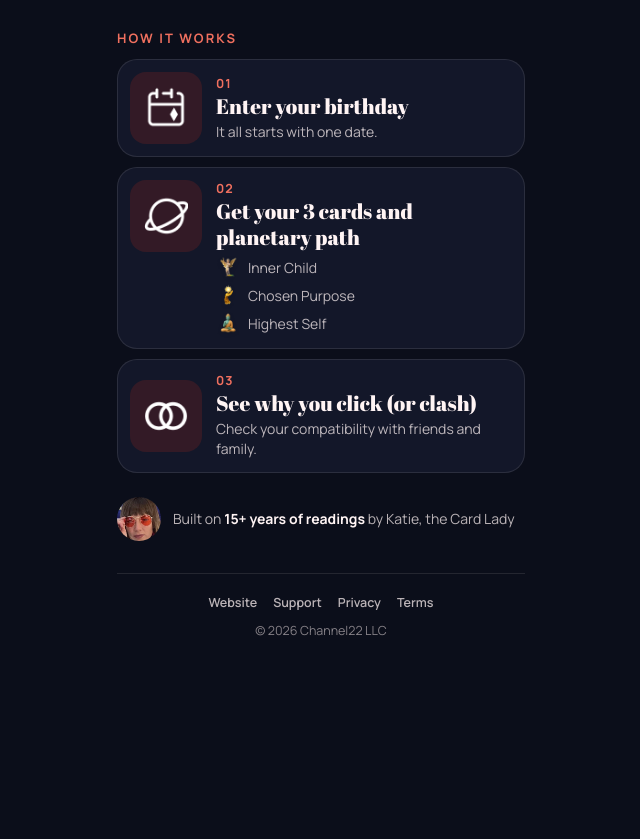
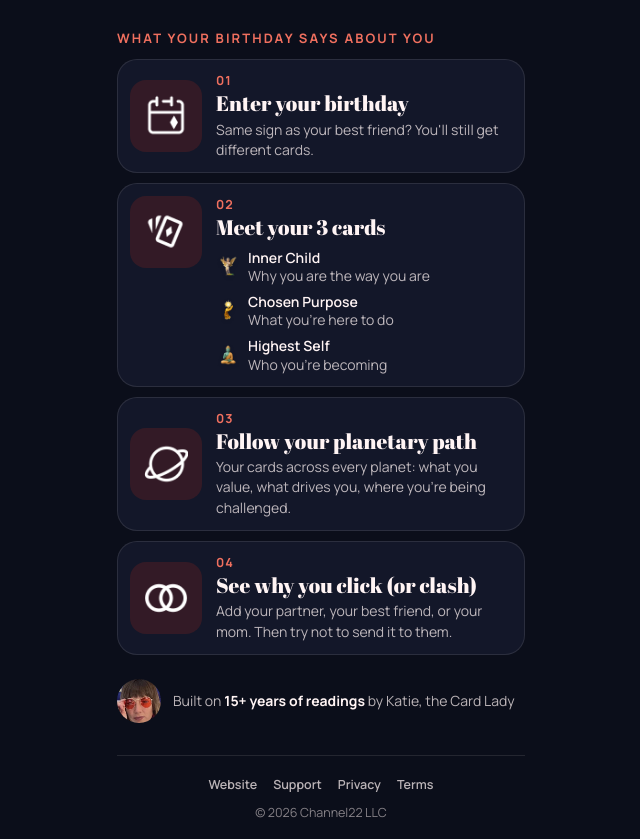
Before and after one commit to CyberBrunk/Cardy-Web, a website: page ig/index.html in a window 1280 px wide. Shown: the part 547-1386 px from the top of the page, without its empty margins (319-959 px from the left). Before the commit the page ends 1215 px from the top, so only its background shows below. Drawn offline with Linux system fonts and the light colour scheme.

Commit message:
Landing page: curiosity-led four-step section, accurate Life Path copy
Co-Authored-By: Claude Opus 5.5 <noreply@anthropic.com>

```diff
--- a/ig/index.html
+++ b/ig/index.html
@@ -157,8 +157,9 @@
     .step-num { font-size: 12.5px; font-weight: 700; letter-spacing: .08em; color: var(--coral); }
     .step h3 { margin: 1px 0 3px; font-family: var(--font-display); font-size: 21px; font-weight: 400; line-height: 1.2; }
     .step p { font-size: 14px; color: var(--cream-dim); }
-    .card-list { display: grid; gap: 4px; margin-top: 6px; padding: 0; list-style: none; font-size: 14px; color: var(--cream-dim); }
+    .card-list { display: grid; gap: 8px; margin-top: 8px; padding: 0; list-style: none; font-size: 14px; line-height: 1.3; color: var(--cream-dim); }
     .card-list li { display: flex; align-items: center; gap: 8px; }
+    .card-list strong { display: block; font-weight: 600; color: var(--cream); }
     /* The art has wide transparent margins, so scale it up inside its box. */
     .card-list img { width: 24px; height: 24px; flex: none; object-fit: contain; transform: scale(1.35); }
 
@@ -221,34 +222,42 @@
     </a>
   </div>
 
-  <h2>How it works</h2>
+  <h2>What your birthday says about you</h2>
   <ol class="steps">
     <li class="step">
       <div class="step-art"><img src="/assets/icons/cal.webp" alt="" width="44" height="44" /></div>
       <div>
         <div class="step-num">01</div>
         <h3>Enter your birthday</h3>
-        <p>It all starts with one date.</p>
+        <p>Same sign as your best friend? You'll still get different cards.</p>
       </div>
     </li>
     <li class="step">
-      <div class="step-art step-art--top"><img src="/assets/icons/path.webp" alt="" width="44" height="44" /></div>
+      <div class="step-art step-art--top"><img src="/assets/icons/today.webp" alt="" width="44" height="44" /></div>
       <div>
         <div class="step-num">02</div>
-        <h3>Get your 3 cards and planetary path</h3>
+        <h3>Meet your 3 cards</h3>
         <ul class="card-list">
-          <li><img src="/assets/sun-cards/inner-child.webp" alt="" width="28" height="28" />Inner Child</li>
-          <li><img src="/assets/sun-cards/chosen-purpose.webp" alt="" width="28" height="28" />Chosen Purpose</li>
-          <li><img src="/assets/sun-cards/highest-self.webp" alt="" width="28" height="28" />Highest Self</li>
+          <li><img src="/assets/sun-cards/inner-child.webp" alt="" width="28" height="28" /><span><strong>Inner Child</strong> Why you are the way you are</span></li>
+          <li><img src="/assets/sun-cards/chosen-purpose.webp" alt="" width="28" height="28" /><span><strong>Chosen Purpose</strong> What you're here to do</span></li>
+          <li><img src="/assets/sun-cards/highest-self.webp" alt="" width="28" height="28" /><span><strong>Highest Self</strong> Who you're becoming</span></li>
         </ul>
+      </div>
+    </li>
+    <li class="step">
+      <div class="step-art"><img src="/assets/icons/path.webp" alt="" width="44" height="44" /></div>
+      <div>
+        <div class="step-num">03</div>
+        <h3>Follow your planetary path</h3>
+        <p>Your cards across every planet: what you value, what drives you, where you're being challenged.</p>
       </div>
     </li>
     <li class="step">
       <div class="step-art"><img src="/assets/icons/compatibility.webp" alt="" width="44" height="44" /></div>
       <div>
-        <div class="step-num">03</div>
+        <div class="step-num">04</div>
         <h3>See why you click (or clash)</h3>
-        <p>Check your compatibility with friends and family.</p>
+        <p>Add your partner, your best friend, or your mom. Then try not to send it to them.</p>
       </div>
     </li>
   </ol>
```
